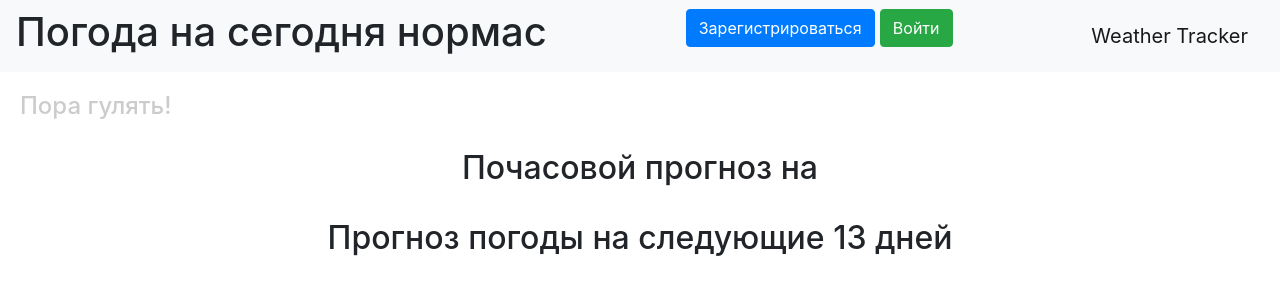
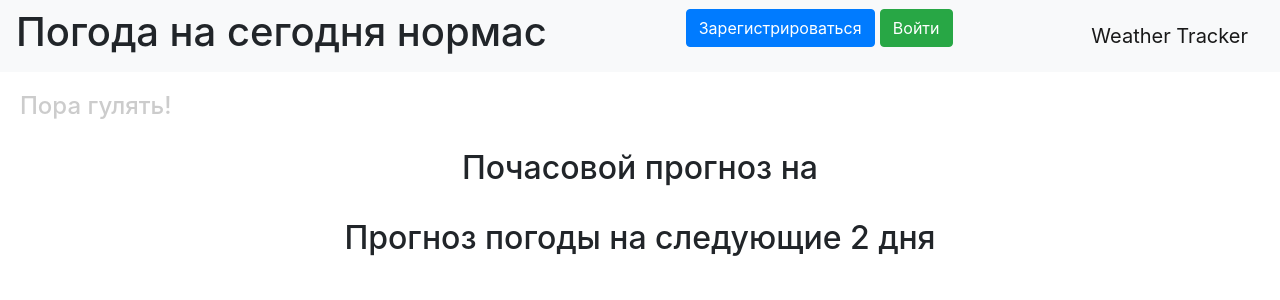
Before and after one commit to Vovede/weather_tracker, a Flask app: template templates/index.html in a window 1280 px wide. Shown: the top 300 px of the page. Run offline with Flask 3, Linux system fonts and the light colour scheme; the template is opened without the code that fills it, so the values that code supplies are empty; some libraries are stand-ins or nearby versions.

Commit message:
template

```diff
--- a/templates/index.html
+++ b/templates/index.html
@@ -32,7 +32,7 @@
 <!--Конец сегодня-->
 <br>
 <!--Прогноз-->
-<h2 align="center">Прогноз погоды на следующие 13 дней</h2>
+<h2 align="center">Прогноз погоды на следующие 2 дня</h2>
 {% for day in daily_forecast_weather_data[1:] %}
     <h3>{{ day["date"] }}  {{ day["day"]["avgtemp_c"] }} °C
         {% if day["day"]["condition"]["text"] == "Солнечно" or day["day"]["condition"]["text"] == "Ясно"%}
```
